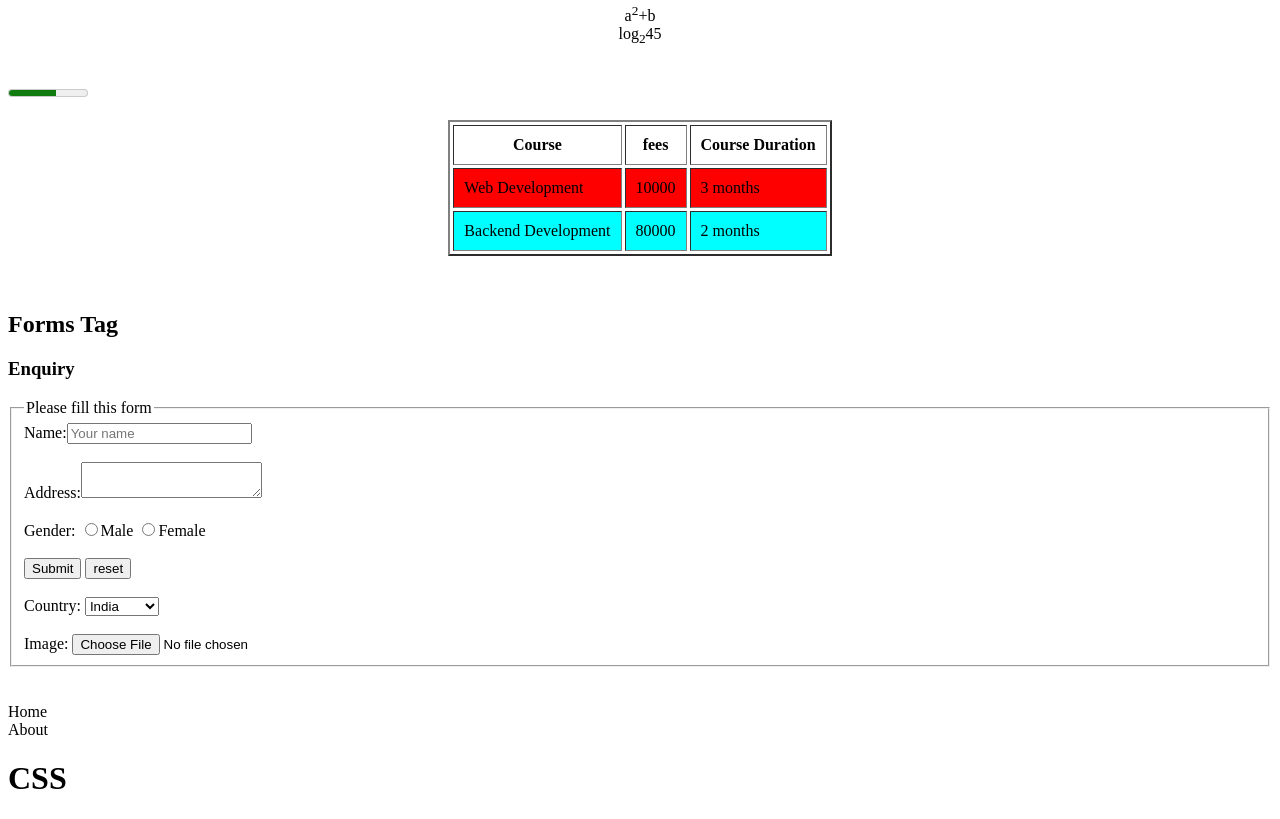
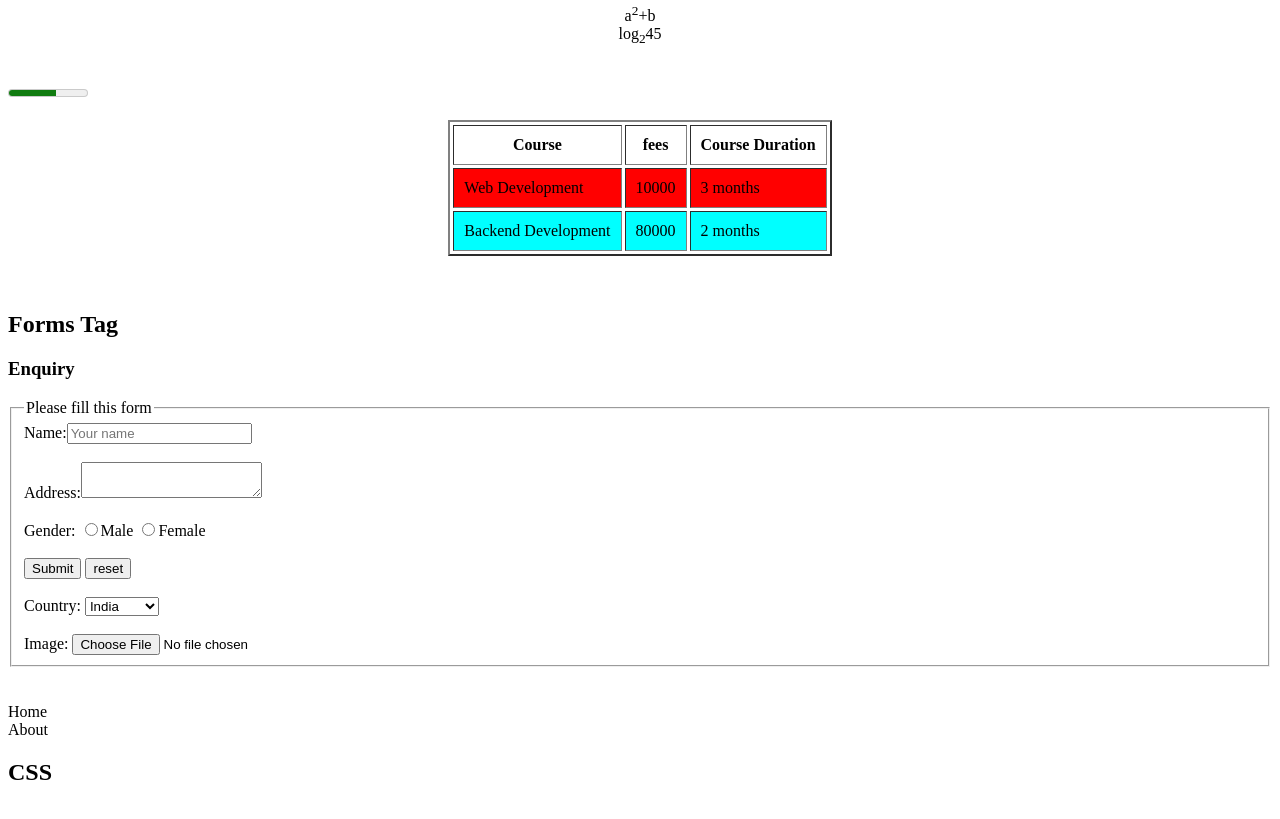
Before and after one commit to mrvishalsharma01/web-development, a plain HTML site: page index.html in a window 1280 px wide. Shown: the part 1332-2151 px from the top of the page. Drawn offline with Linux system fonts and the light colour scheme.

Commit message:
started css tutorial

```diff
--- a/index.html
+++ b/index.html
@@ -144,7 +144,7 @@
     </div>
 </div>
 
-<h1>CSS</h1>
+<h2>CSS</h2>
 
 
 
```
